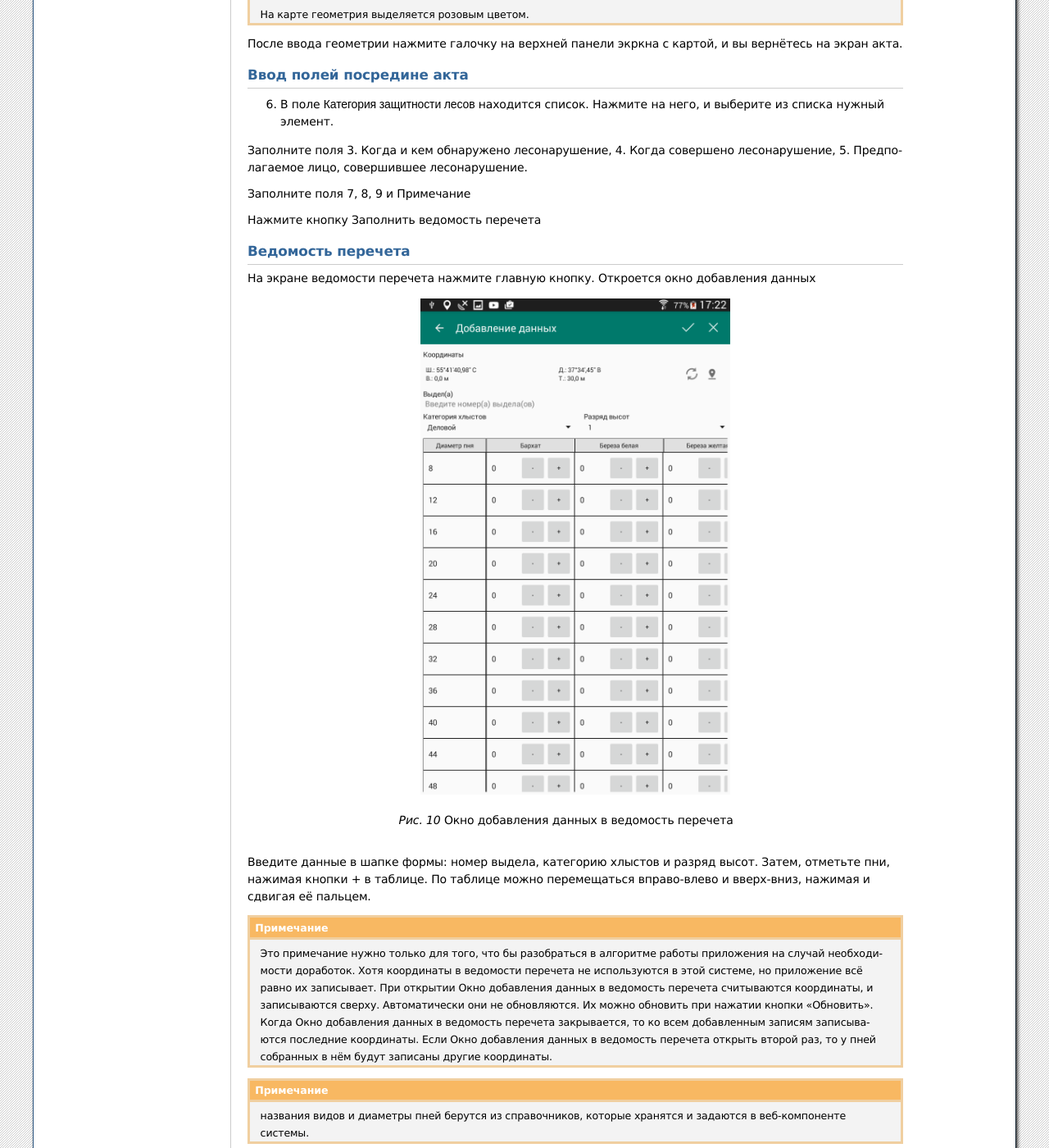
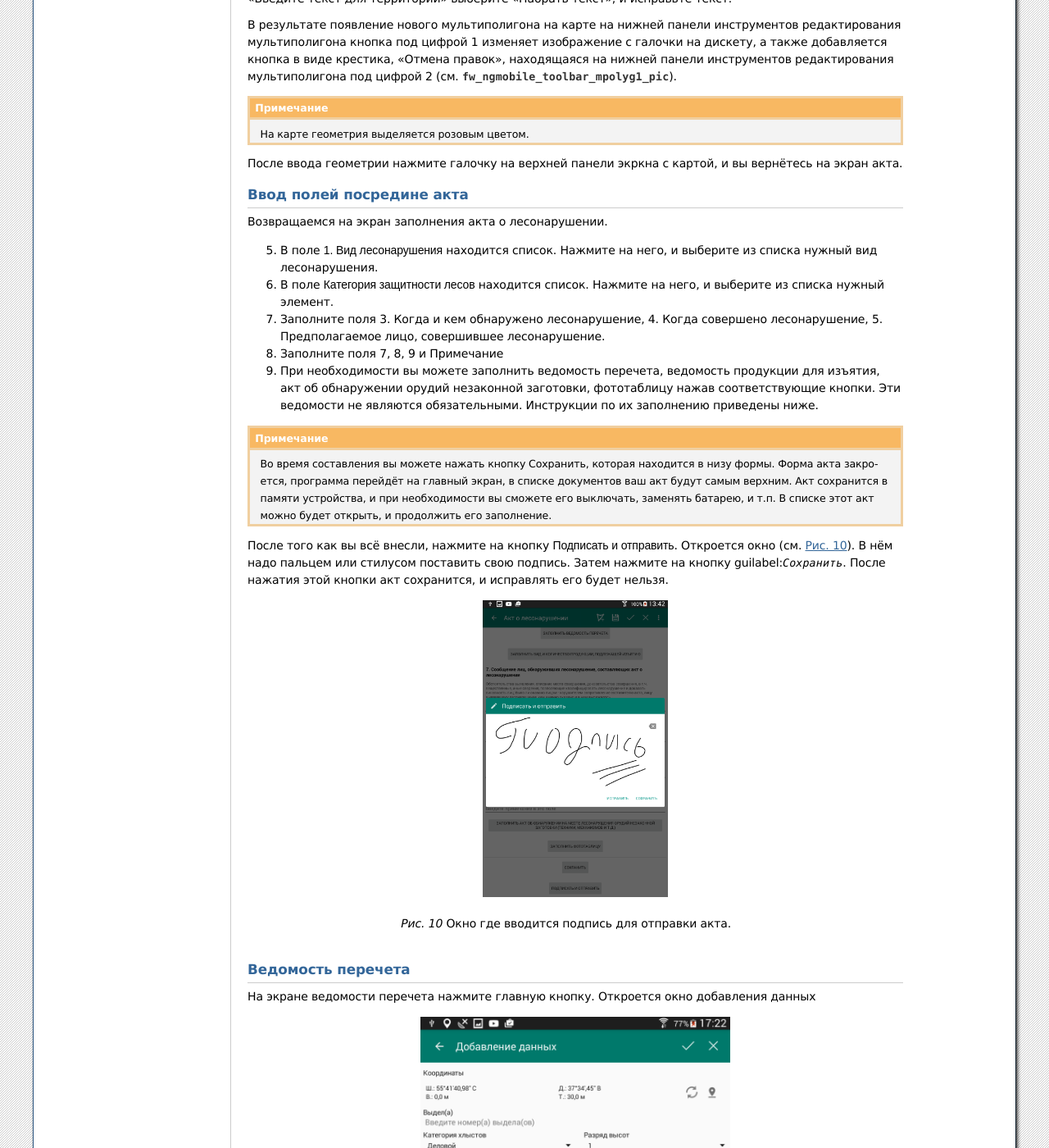
Before and after one commit to nextgis/docs_forestinspector, a Sphinx documentation site: the page built from source/inspector.rst, in a window 1280 px wide and 1400 px high, scrolled down 7638 px. Shown: the whole window at 82% size. Built offline with Sphinx 7.4.7, drawn with Linux system fonts in a browser that asks for light colours; formulas are drawn with MathJax 3; some of the changed text lies outside the part shown.

Commit message:
lesnoi inspektor

```diff
--- a/source/inspector.rst
+++ b/source/inspector.rst
@@ -60,17 +60,18 @@
 
 2. В поле :guilabel:`ФИО, должность и № удостоверения составителя акта` уже будет записано имя пользователя, на которого зарегистрировано приложение.
 3. В поле :guilabel:`Дата и время составления` будет указано текущее дата и время. Вы можете их поменять, нажав на кнопку справа от поля.
-4. В поле :guilabel:`Место составления` введите название места составления акта.
-5. В поле :guilabel:`1. Вид лесонарушения`  находится список. Нажмите на него, и выберите из списка нужный вид лесонарушения.
 
 
+.. note::  Во время составления вы можете нажать кнопку Сохранить, которая находится в низу формы. Форма акта закроется, программа перейдёт на главный экран, в списке документов ваш акт будут самым верхним. Акт сохранится в памяти устройства, и при необходимости вы сможете его выключать, заменять батарею, и т.п. В списке этот акт можно будет открыть, и продолжить его заполнение.
 
 
 Указание места совершения нарушения
 ^^^^^^^^^^^^^^^^^^^^^^^^^^^^^^^^^^^^^^^^^^^^
 На этом этапе нужно составить текст с описанием места совершения нарушения. Для этого нужно задать геометрию места нарушения на карте, и по этой фигуре сгенерируется текст.
 
-6. Нажмите на поле :guilabel:`2. Место совершения нарушения`. Откроется карта. Нажмите на основную кнопку.
+4. Нажмите на поле :guilabel:`2. Место совершения нарушения`. Откроется карта. Нажмите на основную кнопку.
+
+.. todo:: Скриншот со списком вариантов задания координат
 
 Координаты можно задать разными способами по вашему выбору.
 
@@ -184,13 +185,29 @@
 Ввод полей посредине акта
 ^^^^^^^^^^^^^^^^^^^^^^^^^^^^^^^^^^^^^^^^^^^^
 
+Возвращаемся на экран заполнения акта о лесонарушении.
+
+5. В поле :guilabel:`1. Вид лесонарушения`  находится список. Нажмите на него, и выберите из списка нужный вид лесонарушения.
 6. В поле :guilabel:`Категория защитности лесов`  находится список. Нажмите на него, и выберите из списка нужный элемент.
+7. Заполните поля 3. Когда и кем обнаружено лесонарушение, 4. Когда совершено лесонарушение, 5. Предполагаемое лицо, совершившее лесонарушение.
+8. Заполните поля 7, 8, 9 и Примечание
+9. При необходимости вы можете заполнить ведомость перечета, ведомость продукции для изъятия, акт об обнаружении орудий незаконной заготовки, фототаблицу нажав соответствующие кнопки. Эти ведомости не являются обязательными. Инструкции по их заполнению приведены ниже.
 
-Заполните поля 3. Когда и кем обнаружено лесонарушение, 4. Когда совершено лесонарушение, 5. Предполагаемое лицо, совершившее лесонарушение.
+.. note::  Во время составления вы можете нажать кнопку Сохранить, которая находится в низу формы. Форма акта закроется, программа перейдёт на главный экран, в списке документов ваш акт будут самым верхним. Акт сохранится в памяти устройства, и при необходимости вы сможете его выключать, заменять батарею, и т.п. В списке этот акт можно будет открыть, и продолжить его заполнение.
 
-Заполните поля 7, 8, 9 и Примечание
+После того как вы всё внесли, нажмите на кнопку :guilabel:`Подписать и отправить`. Откроется окно (см. :numref:`fw_akt_o_lesonarushenii_save_signature`). В нём надо пальцем или стилусом поставить свою подпись. Затем нажмите на кнопку guilabel:`Сохранить`. После нажатия этой кнопки акт сохранится, и исправлять его будет нельзя.
 
-Нажмите кнопку Заполнить ведомость перечета
+
+.. figure:: _static/fw_akt_o_lesonarushenii_save_signature.png
+   :name: fw_akt_o_lesonarushenii_save_signature
+   :align: center
+   :width: 6cm
+
+   Окно где вводится подпись для отправки акта.
+
+
+
+
 
 Ведомость перечета
 ^^^^^^^^^^^^^^^^^^^^^^^^^
@@ -305,22 +317,6 @@
 Для удаления фотографий нажмите и подержите на прямоугольную отметку на фотографии. Отмеченные фото можно удалить нажатием кнопки ведро.
 
 После завершения добавления фотографий нажмите кнопку <-- в верхней панели.
-
-
-
-Сохранение
-^^^^^^^^^^^^^^^^^^^^^^^^^^^^^^^^^^
-
-По нажатию на кнопку Сохранить
-По нажатию на кнопку Подписать и отправить откроется окно (см. :numref:`fw_akt_o_lesonarushenii_save_signature`). В нём надо пальцем или стилусом поставить свою подпись. Затем нажмите на кнопку Сохранить. После нажатия этой кнопки акт сохранится, и исправлять его будет нельзя.
-
-
-.. figure:: _static/fw_akt_o_lesonarushenii_save_signature.png
-   :name: fw_akt_o_lesonarushenii_save_signature
-   :align: center
-   :width: 6cm
-
-   Окно где надо вводить подпись для отправки акта.
 
 
 
@@ -391,20 +387,25 @@
 
    Форма акта полевых мероприятий в начале заполнения
 
+
+
+.. note::  Во время составления вы можете нажать кнопку Сохранить, которая находится в низу формы. Форма акта закроется, программа перейдёт на главный экран, в списке документов ваш акт будут самым верхним. Акт сохранится в памяти устройства, и при необходимости вы сможете его выключать, заменять батарею, и т.п. В списке этот акт можно будет открыть, и продолжить его заполнение.
+
+
+
 2. В поле :guilabel:`Дата и время составления` будет указано текущее дата и время. Вы можете их поменять, нажав на кнопку справа от поля.
 3. В поле :guilabel:`Место составления` введите название места составления акта.
 4. В поле :guilabel:`ФИО, должность и № удостоверения составителя акта` уже будет записано имя пользователя, на которого зарегистрировано приложение.
 5. Заполните поле :guilabel:`В присутствии`.
 6. В поле :guilabel:`Проведены полевые мероприятия по` находится список. Нажмите на него, и выберите из списка подходящий вариант.
 7. Заполните остальные поля.
-8. Во время составления вы можете нажать кнопку :guilabel:`Сохранить`. Форма акта закроется, программа перейдёт на главный экран, в списке документов ваш акт будут самым верхним. Акт сохранится в памяти устройства, и при необходимости вы сможете его выключать, заменять батарею, и т.п. В списке этот акт можно будет открыть, и продолжить его заполнение.
-9. В поле :guilabel:`В лесах` вводится геометрия. Нажмите на это поле, и на экране откроется карта.
+8. В поле :guilabel:`В лесах` вводится геометрия. Нажмите на это поле, и на экране откроется карта.
 
 Указание места для акта полевых мероприятий
 ^^^^^^^^^^^^^^^^^^^^^^^^^^^^^^^^^^^^^^^^^^^^
 На этом этапе нужно составить текст с описанием места совершения нарушения. Для этого нужно задать геометрию места нарушения на карте, и по этой фигуре сгенерируется текст.
 
-6. Нажмите на поле :guilabel:`2. Место совершения нарушения`. Откроется карта. Нажмите на основную кнопку.
+9. Нажмите на поле :guilabel:`2. Место совершения нарушения`. Откроется карта. Нажмите на основную кнопку.
 
 Координаты можно задать разными способами по вашему выбору.
 
```
Also changed, not shown: other parts of source/inspector.rst (+0 -5 lines), source/_static/fw_akt_obnaruzenia_orudiy_data.png (added).
